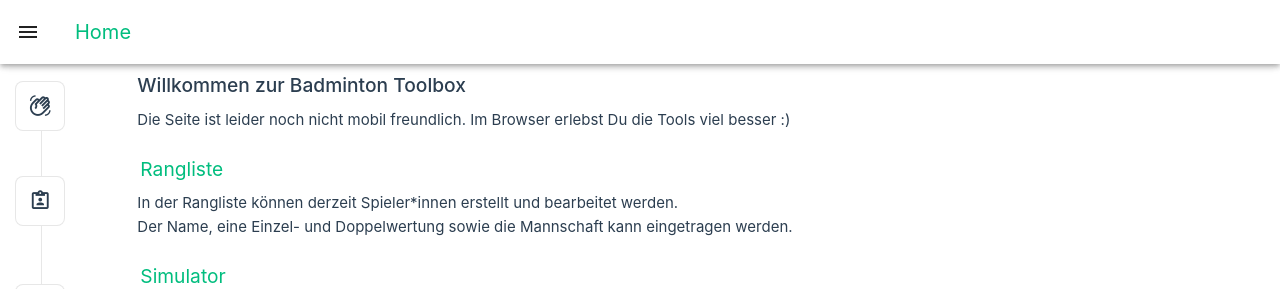
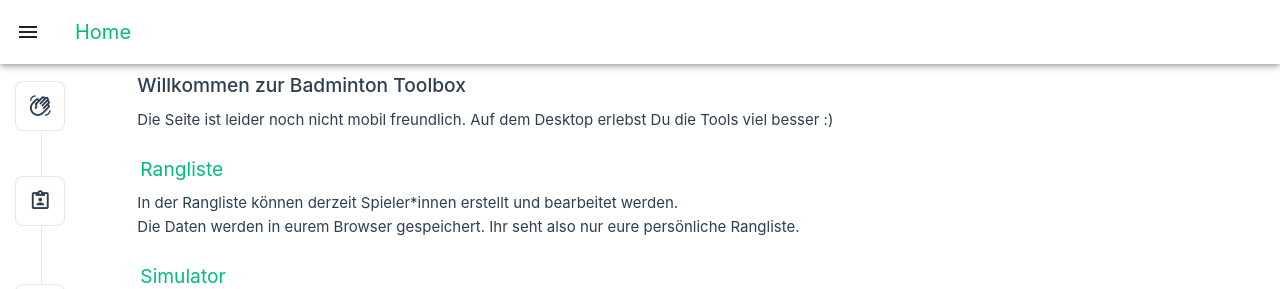
Before and after one commit to cangd/badminton-toolbox, a Vue app: page /#/ in a window 1280 px wide. Shown: the top 289 px of the page. Built offline with nearby package versions, Linux system fonts and the light colour scheme.

Commit message:
Fix welcome vue

```diff
--- a/src/components/TheWelcome.vue
+++ b/src/components/TheWelcome.vue
@@ -10,7 +10,8 @@ import SupportIcon from './icons/IconSupport.vue'
       <v-icon icon="mdi-hand-wave-outline"></v-icon>
     </template>
     <template #heading>Willkommen zur Badminton Toolbox</template>
-    Die Seite ist leider noch nicht mobil freundlich. Im Browser erlebst Du die Tools viel besser :)
+    Die Seite ist leider noch nicht mobil freundlich. Auf dem Desktop erlebst Du die Tools viel
+    besser :)
   </WelcomeItem>
 
   <WelcomeItem>
@@ -21,7 +22,7 @@ import SupportIcon from './icons/IconSupport.vue'
 
     In der Rangliste können derzeit Spieler*innen erstellt und bearbeitet werden.
     <br />
-    Der Name, eine Einzel- und Doppelwertung sowie die Mannschaft kann eingetragen werden.
+    Die Daten werden in eurem Browser gespeichert. Ihr seht also nur eure persönliche Rangliste.
   </WelcomeItem>
 
   <WelcomeItem>
```
